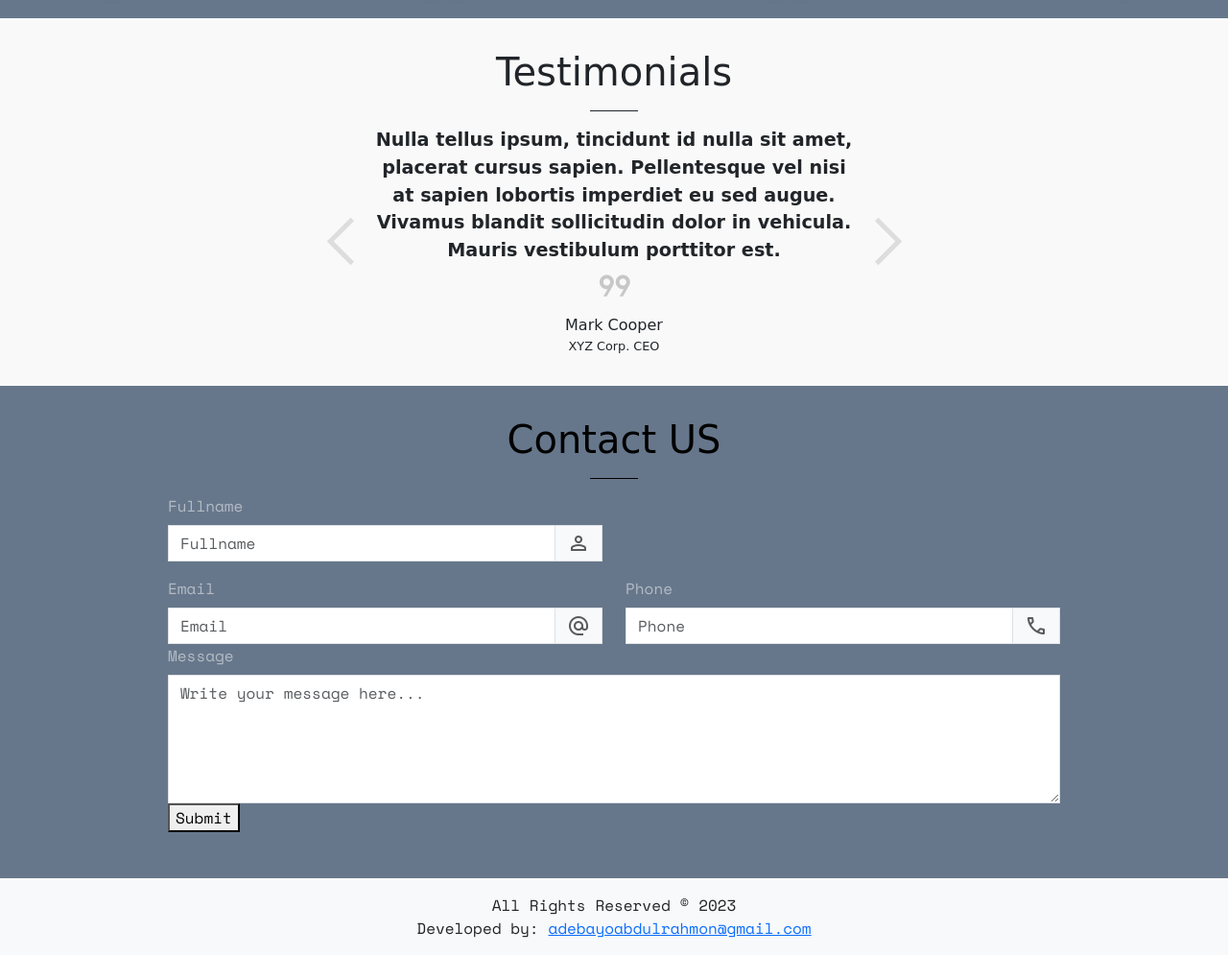
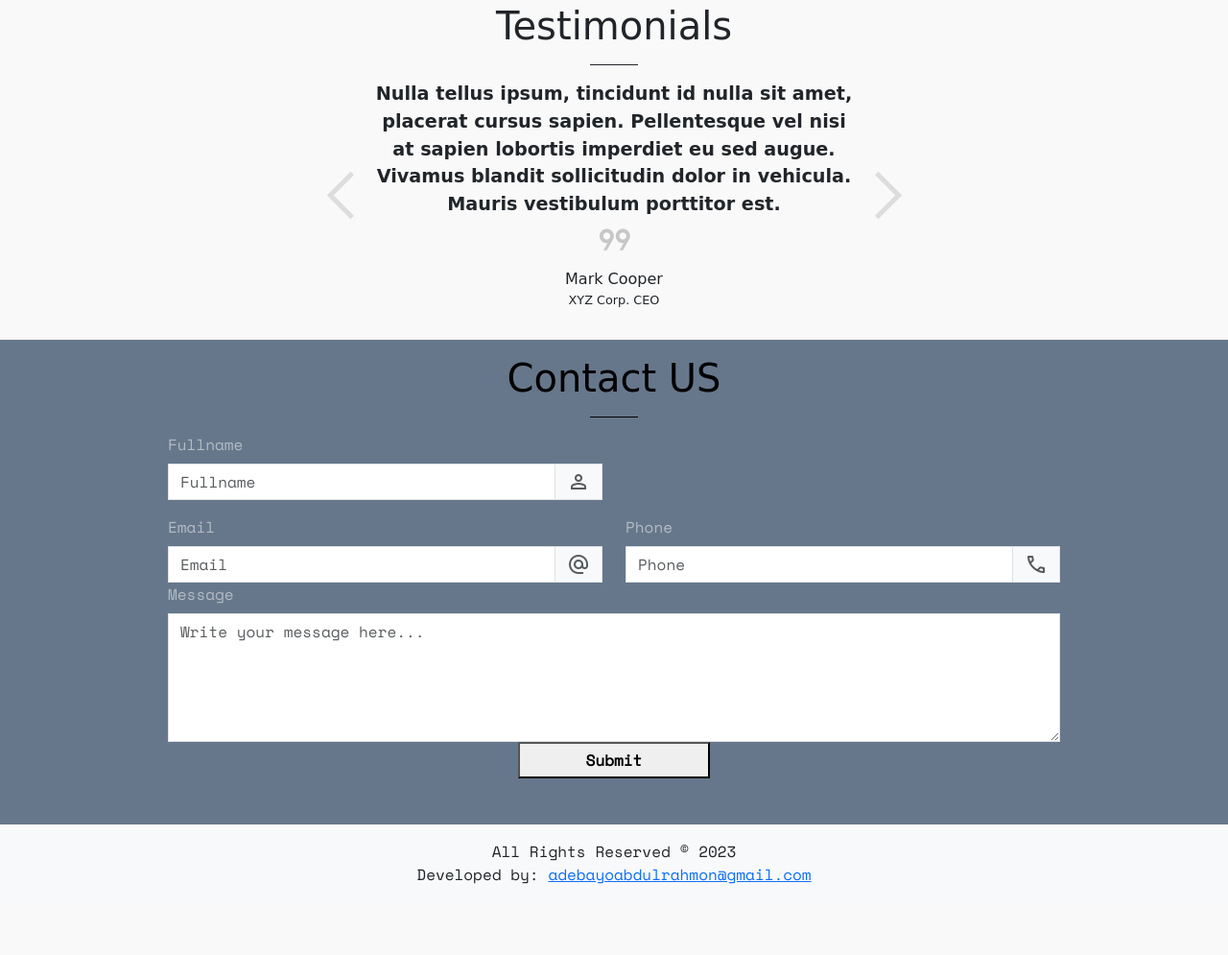
Before and after one commit to adebayo3035/Legal-Forge, a plain HTML site: page index.html in a window 1280 px wide. Shown: the part 1762-2757 px from the top of the page at 96% size. After the commit the page ends 2701 px from the top, so only its background shows below. Drawn offline with nearby package versions, Linux system fonts and the light colour scheme; a web font is replaced by a local one.

Commit message:
Made changes to contact submit button

```diff
--- a/assets/css/style.css
+++ b/assets/css/style.css
@@ -29,7 +29,7 @@ body{
 }
 
 #content-wrapper>section:not(:nth-child(1)){
-padding-top: 2em;
+padding-top: 1em;
 padding-bottom: 2em;
 }
 #content-wrapper>section:nth-child(odd){
@@ -291,3 +291,16 @@ div#testimonies .testimonies-inner .testimony-item.slide-end.slide-prev{
         transform: translateX(0%)
     }
 }
+
+/* Contact Form */
+.btn-contact{
+    padding: 5px;
+    font-weight: 900;
+    text-align: center;
+    display: flex;
+    justify-content: center;
+    align-content: center;
+    width: 200px;
+    margin: auto;
+
+}
--- a/sections/contact_us.html
+++ b/sections/contact_us.html
@@ -36,7 +36,7 @@
                 <div class="col-lg-12 col-md-12 col-sm-12 col-12">
                     <label for="message" class="form-label text-white-50">Message</label>
                     <textarea name="message" id="message" placeholder="Write your message here..." rows="5" class="form-control rounded-0"></textarea>
-                    <button> Submit</button>
+                    <button class="btn-contact" id="btn-contact"> Submit</button>
                 </div>
 
             </div>
```
